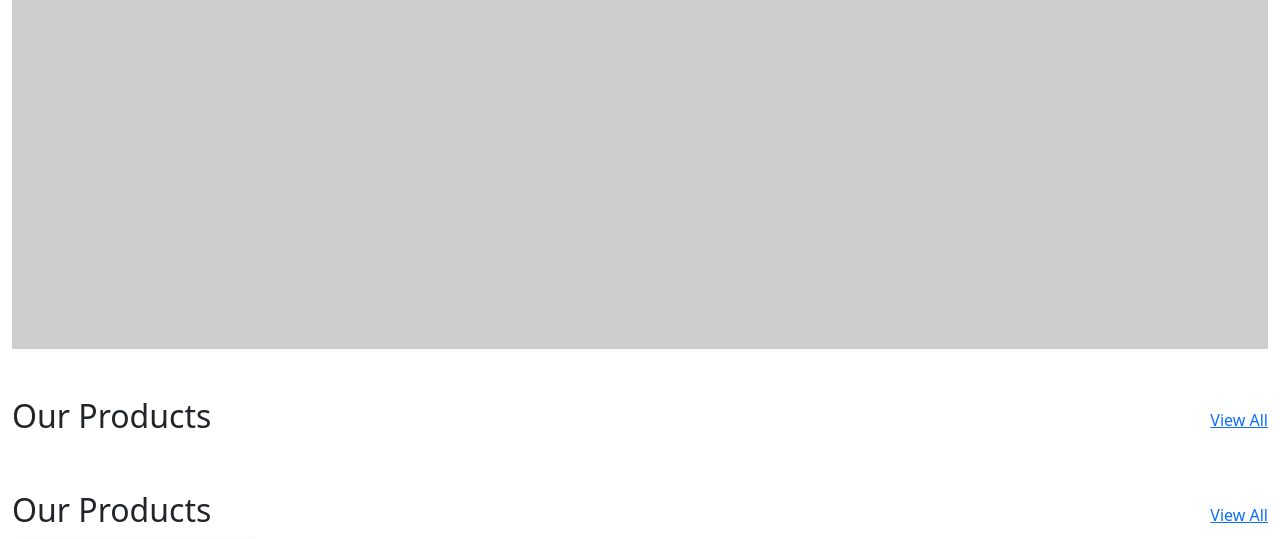
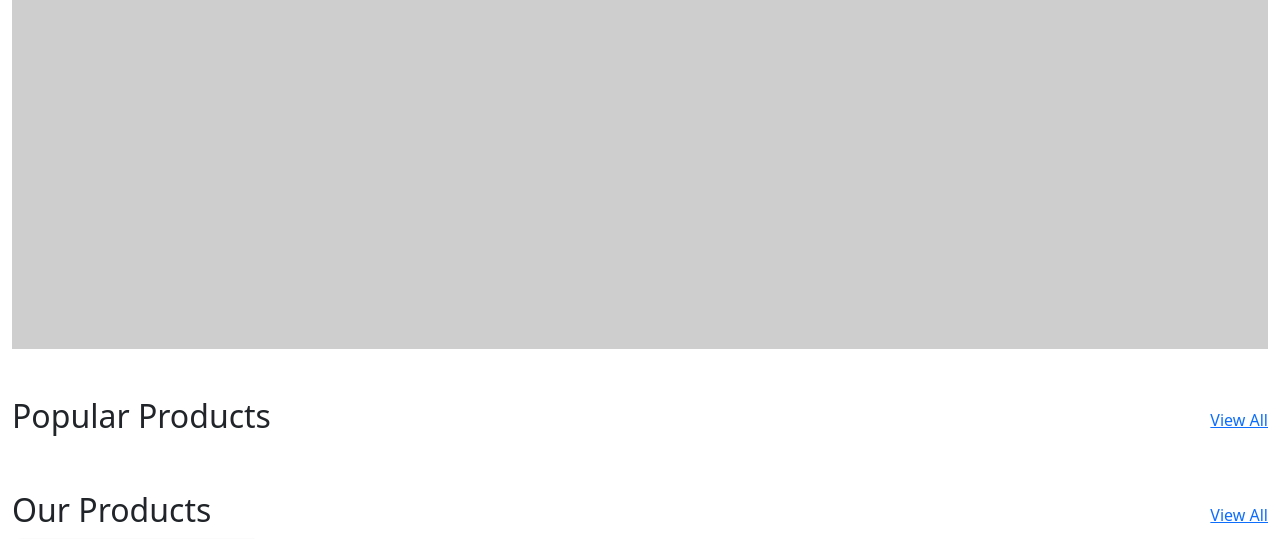
Before and after one commit to darshanbajania/shree-gokulesh-handicrafts, a Django app: page / in a window 1280 px wide. Shown: the part 57-596 px from the top of the page. Run offline with Django 3.2, Linux system fonts and the light colour scheme.

Commit message:
refactor: heading name

```diff
--- a/myWebApp/wagha/templates/wagha/index.html
+++ b/myWebApp/wagha/templates/wagha/index.html
@@ -80,7 +80,7 @@
       <div class="container-fluid mt-5">
         <div class="row justify-content-between align-items-center">
           <div class="col-2 col-sm-5">
-            <h2>Our Products</h2>
+            <h2>Popular Products</h2>
           </div>
           <div class="col-2 d-flex" style="justify-content: flex-end">
             <a href="">View All</a>
```
